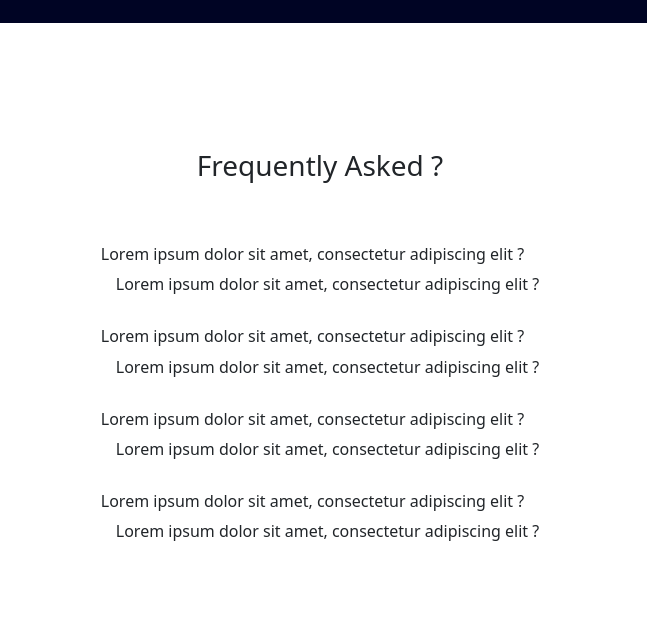
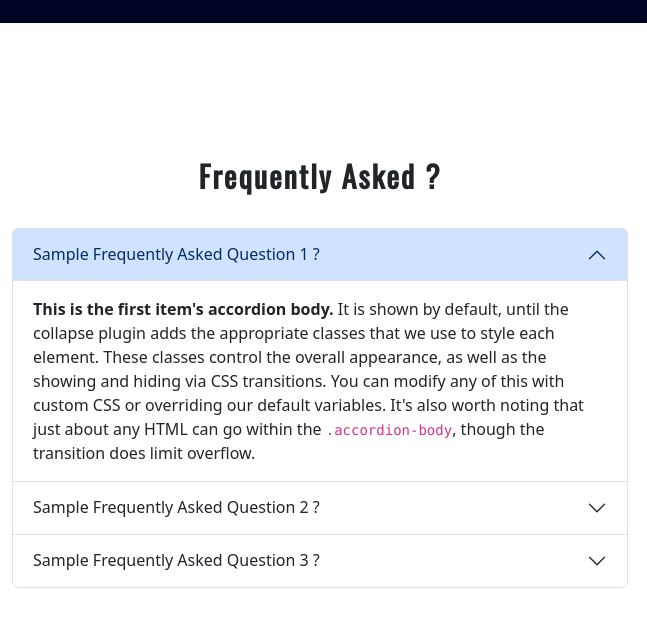
Before and after one commit to Vedanth08/Empty-3, a plain HTML site: page index.html in a window 1280 px wide. Shown: the part 6200-6838 px from the top of the page, 0-647 px from the left. Drawn offline with nearby package versions, Linux system fonts and the light colour scheme.

Commit message:
Added New Features

```diff
--- a/index.html
+++ b/index.html
@@ -2,6 +2,7 @@
 <html lang="en">
     <head>
         <meta charset="UTF-8">
+
         <meta name="viewport" content="width=device-width, initial-scale=1.0">
 
         <title> Real state website</title>
@@ -12,6 +13,9 @@
 
          <!-- Bootstrap Icons -->
          <link href="https://cdn.jsdelivr.net/npm/bootstrap-icons@latest/font/bootstrap-icons.css" rel="stylesheet">
+
+        <!-- Google Font Link -->
+        <link rel="stylesheet" href="https://fonts.googleapis.com/css2?family=Oswald&display=swap" rel="stylesheet">
 
         <!--Custom CSS Link -->
         <link rel="stylesheet" href="styles.css">
@@ -680,47 +684,85 @@
 
         <section class="section12-fre-QA container-fluid">
 
+
+
             <div class="row">
 
-                <div class="col-6 frequentlyasked-container">
+                <div class="frequentlyasked-container col-6">
 
-                    <div class="frequentlyasked-field">
+                    <header class="frequentlyasked-heading">frequently asked ?</header>
 
-                        <h3 class="frequentlyasked-heading">frequently asked ?</h3>
+                    <div class="accordion " id="accordionExample">
 
-                        <div class="fre-questions-field">
+                        <div class="accordion-item">
 
-                            <h6 class="question-field">Lorem ipsum dolor sit amet, consectetur adipiscing elit ?</h6>
+                          <h2 class="accordion-header">
 
-                            <div class="answer-field">
+                            <button class="accordion-button" type="button" data-bs-toggle="collapse" data-bs-target="#collapseOne" aria-expanded="true" aria-controls="collapseOne">
 
-                                <p>Lorem ipsum dolor sit amet, consectetur adipiscing elit ?</p>
+                              Sample Frequently Asked Question 1 ?
+
+                            </button>
+
+                          </h2>
+
+                          <div id="collapseOne" class="accordion-collapse collapse show" data-bs-parent="#accordionExample">
+
+                            <div class="accordion-body">
+
+                              <strong>This is the first item's accordion body.</strong> It is shown by default, until the collapse plugin adds the appropriate classes that we use to style each element. These classes control the overall appearance, as well as the showing and hiding via CSS transitions. You can modify any of this with custom CSS or overriding our default variables. It's also worth noting that just about any HTML can go within the <code>.accordion-body</code>, though the transition does limit overflow.
 
                             </div>
 
-                            <h6 class="question-field">Lorem ipsum dolor sit amet, consectetur adipiscing elit ?</h6>
+                          </div>
 
-                            <div class="answer-field">
+                        </div>
 
-                                <p>Lorem ipsum dolor sit amet, consectetur adipiscing elit ?</p>
+                        <div class="accordion-item">
+
+                          <h2 class="accordion-header">
+
+                            <button class="accordion-button collapsed" type="button" data-bs-toggle="collapse" data-bs-target="#collapseTwo" aria-expanded="false" aria-controls="collapseTwo">
+
+                                Sample Frequently Asked Question 2 ?
+
+                            </button>
+
+                          </h2>
+
+                          <div id="collapseTwo" class="accordion-collapse collapse" data-bs-parent="#accordionExample">
+
+                            <div class="accordion-body">
+
+                              <strong>This is the second item's accordion body.</strong> It is hidden by default, until the collapse plugin adds the appropriate classes that we use to style each element. These classes control the overall appearance, as well as the showing and hiding via CSS transitions. You can modify any of this with custom CSS or overriding our default variables. It's also worth noting that just about any HTML can go within the <code>.accordion-body</code>, though the transition does limit overflow.
 
                             </div>
 
-                            <h6 class="question-field">Lorem ipsum dolor sit amet, consectetur adipiscing elit ?</h6>
+                          </div>
 
-                            <div class="answer-field">
+                        </div>
 
-                                <p>Lorem ipsum dolor sit amet, consectetur adipiscing elit ?</p>
+                        <div class="accordion-item">
+
+                          <h2 class="accordion-header">
+
+                            <button class="accordion-button collapsed" type="button" data-bs-toggle="collapse" data-bs-target="#collapseThree" aria-expanded="false" aria-controls="collapseThree">
+
+                                Sample Frequently Asked Question 3 ?
+
+                            </button>
+
+                          </h2>
+
+                          <div id="collapseThree" class="accordion-collapse collapse" data-bs-parent="#accordionExample">
+
+                            <div class="accordion-body">
+
+                                <strong>This is the third item's accordion body.</strong> It is hidden by default, until the collapse plugin adds the appropriate classes that we use to style each element. These classes control the overall appearance, as well as the showing and hiding via CSS transitions. You can modify any of this with custom CSS or overriding our default variables. It's also worth noting that just about any HTML can go within the <code>.accordion-body</code>, though the transition does limit overflow.
 
                             </div>
 
-                            <h6 class="question-field">Lorem ipsum dolor sit amet, consectetur adipiscing elit ?</h6>
-
-                            <div class="answer-field">
-
-                                <p>Lorem ipsum dolor sit amet, consectetur adipiscing elit ?</p>
-
-                            </div>
+                          </div>
 
                         </div>
 
--- a/styles.css
+++ b/styles.css
@@ -520,10 +520,10 @@ body{
 
 .frequentlyasked-container{
     display: flex;
-    justify-content: center;
     flex-direction: column;
-    align-items: center;
+
 }
+
 
 .frequentlyasked-field{
     display: flex;
@@ -534,6 +534,13 @@ body{
 
 .frequentlyasked-heading{
     text-transform: capitalize;
+    padding: 30px 0px 30px 0px;
+    text-align: center;
+    font-size: 30px;
+    font-weight: bold;
+    font-family: 'Oswald', sans-serif;
+    letter-spacing: 2px;
+
 }
 
 .fre-questions-field{
```
